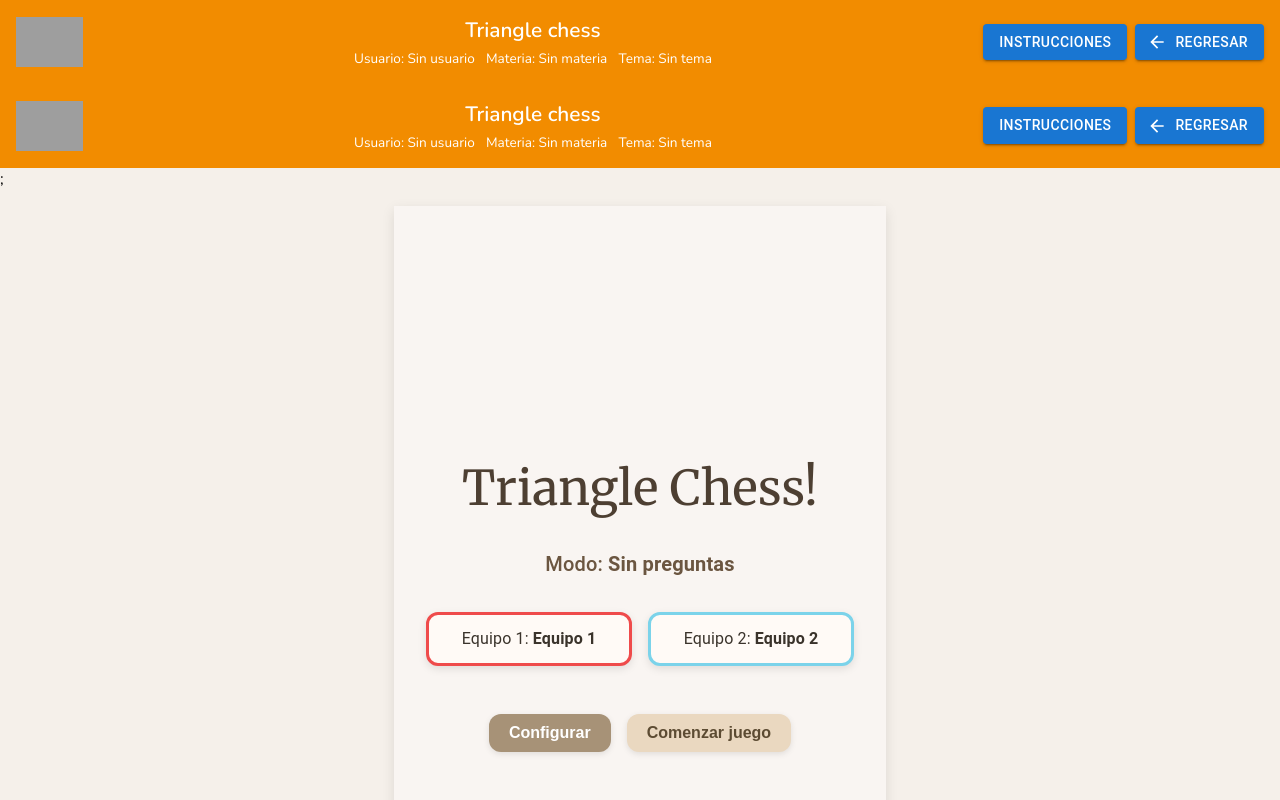
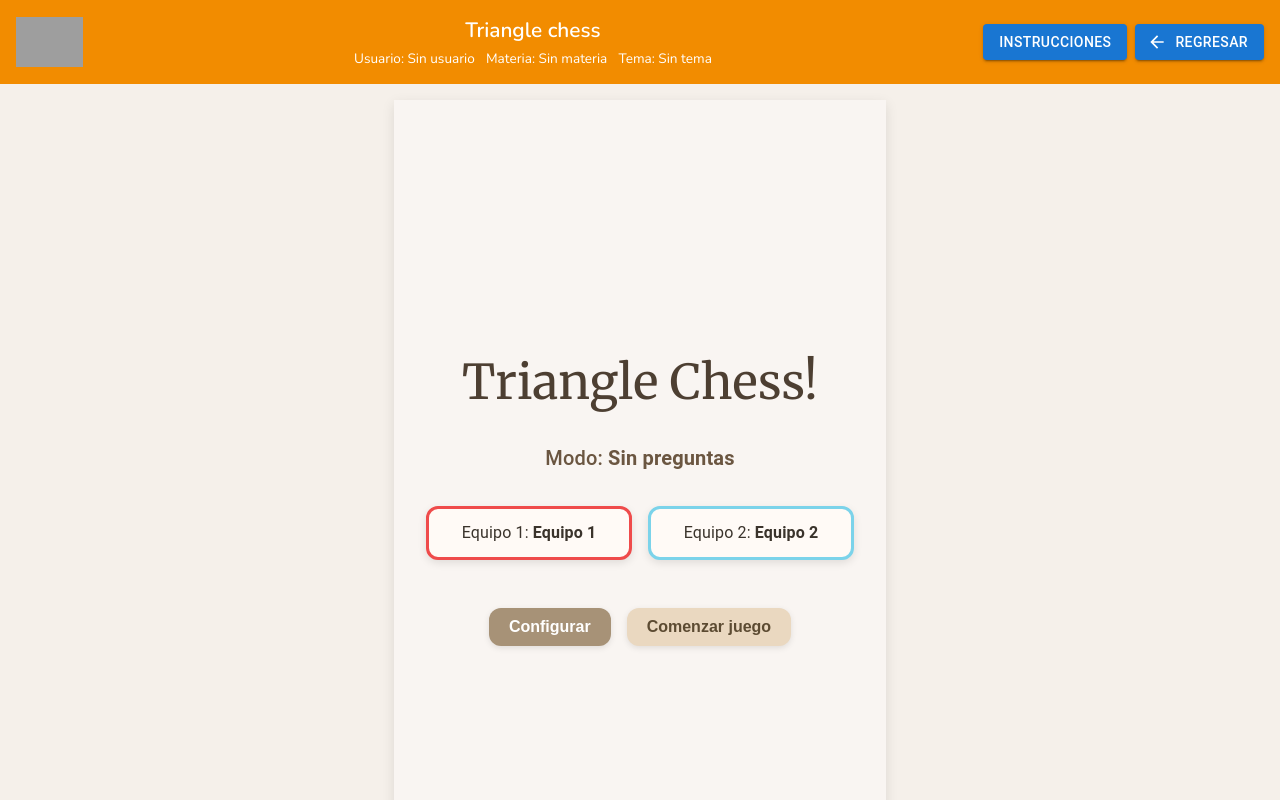
Before and after one commit to georgeif2212/Chain-Triangle-Chess, a React (Vite) app: page /game in a window 1280 px wide. Shown: the top 800 px of the page. Built offline with nearby package versions, Linux system fonts and the light colour scheme; grey boxes are pictures that could not be loaded.

Commit message:
fix: the header in footer were removed from this page

```diff
--- a/src/game/pages/Game.jsx
+++ b/src/game/pages/Game.jsx
@@ -1,32 +1,11 @@
-import { useContext } from "react";
 import { Container } from "@mui/material";
 import GameContent from "./GameContent.jsx";
-import GameHeader from "@components/layout/GameHeader.jsx";
-import Footer from "@components/layout/Footer.jsx";
-import { GameContext } from "@contexts/GameContext.jsx";
 import "@styles/pages/Game.css";
-
 const Game = () => {
-  const { state } = useContext(GameContext);
-
-  const usuario = state.vaepData?.user?.email || "Sin usuario";
-  const materia = state.vaepData?.materiaNombre || "Sin materia";
-  const tema = state.vaepData?.temaNombre || "Sin tema";
-
   return (
-    <>
-      <GameHeader
-        usuario={usuario}
-        materia={materia}
-        tema={tema}
-        onBack={() => navigate("/dashboard")}
-      />
-      ;
-      <Container className="game-container">
-        <GameContent />
-      </Container>
-      <Footer />
-    </>
+    <Container className="game-container">
+      <GameContent />
+    </Container>
   );
 };
 
```
